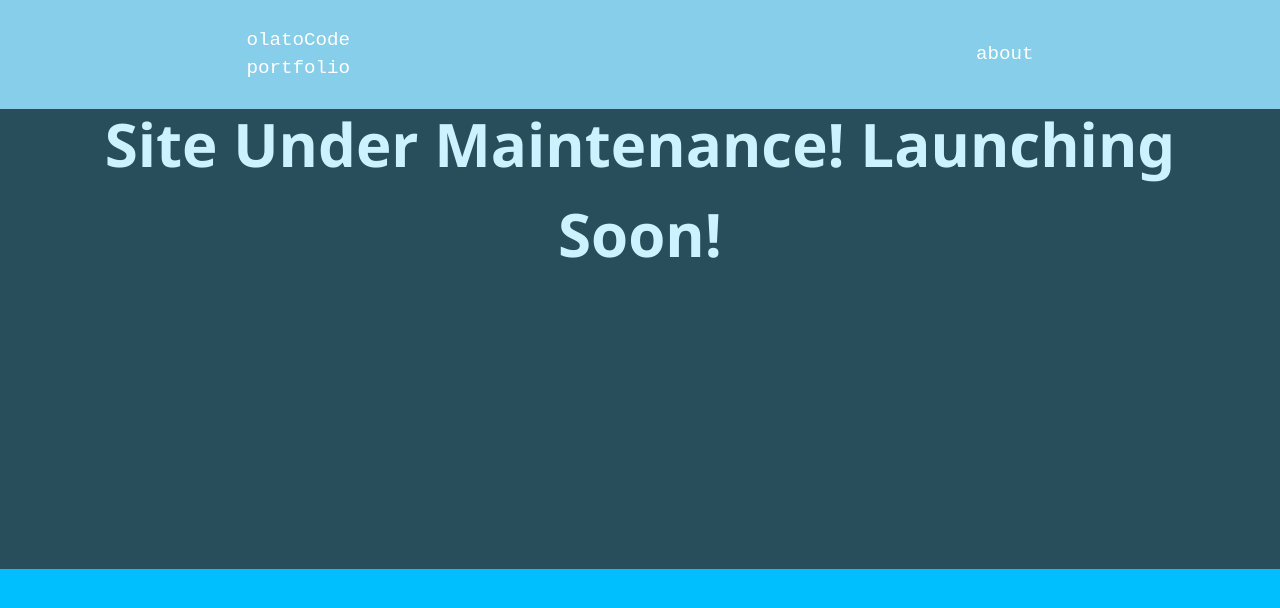
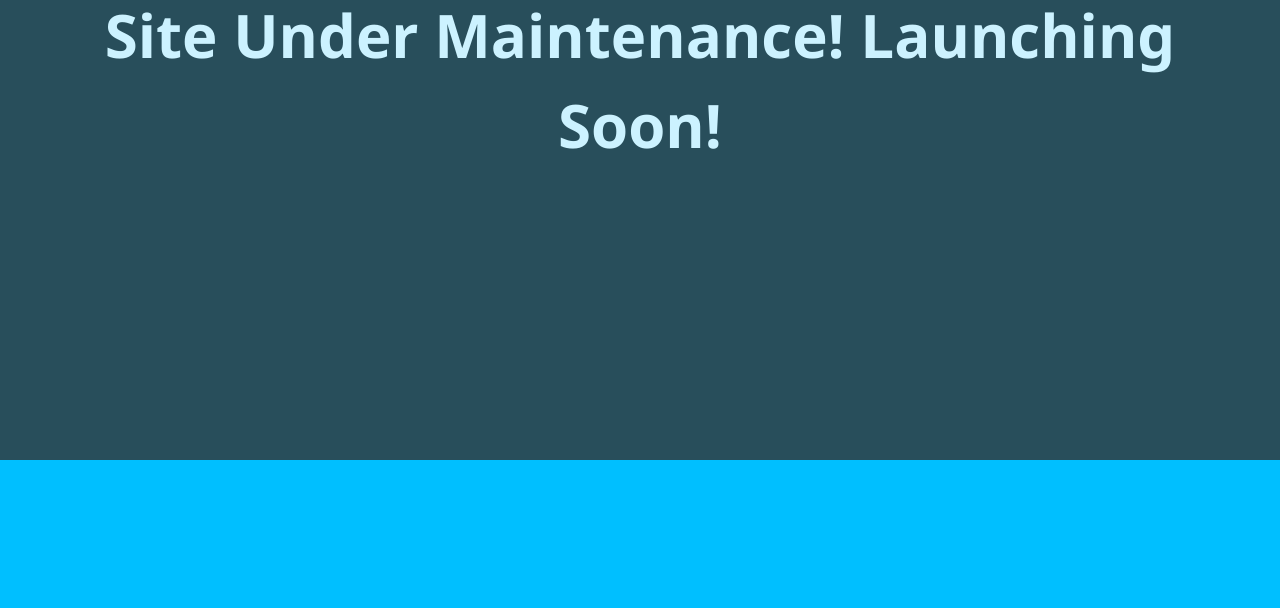
Before and after one commit to olatocode/olatocode-portfolio, a plain HTML site: page index.html in a window 1280 px wide. Drawn offline with nearby package versions, Linux system fonts and the light colour scheme.

Commit message:
Index
Update

```diff
--- a/index.html
+++ b/index.html
@@ -10,14 +10,7 @@
 </head>
 
 <body class="change-bg">
-    <header>
-        <nav>
-            <ul>
-                <li><a href="index.html">olatoCode<br>portfolio</a></li>
-                <li class="a"><a href="about.html">about</a></li>
-            </ul>
-        </nav>
-    </header>
+
     <main>
             <article class="skill-container">
                 <h1>Site Under Maintenance! Launching Soon!</h1>
```
